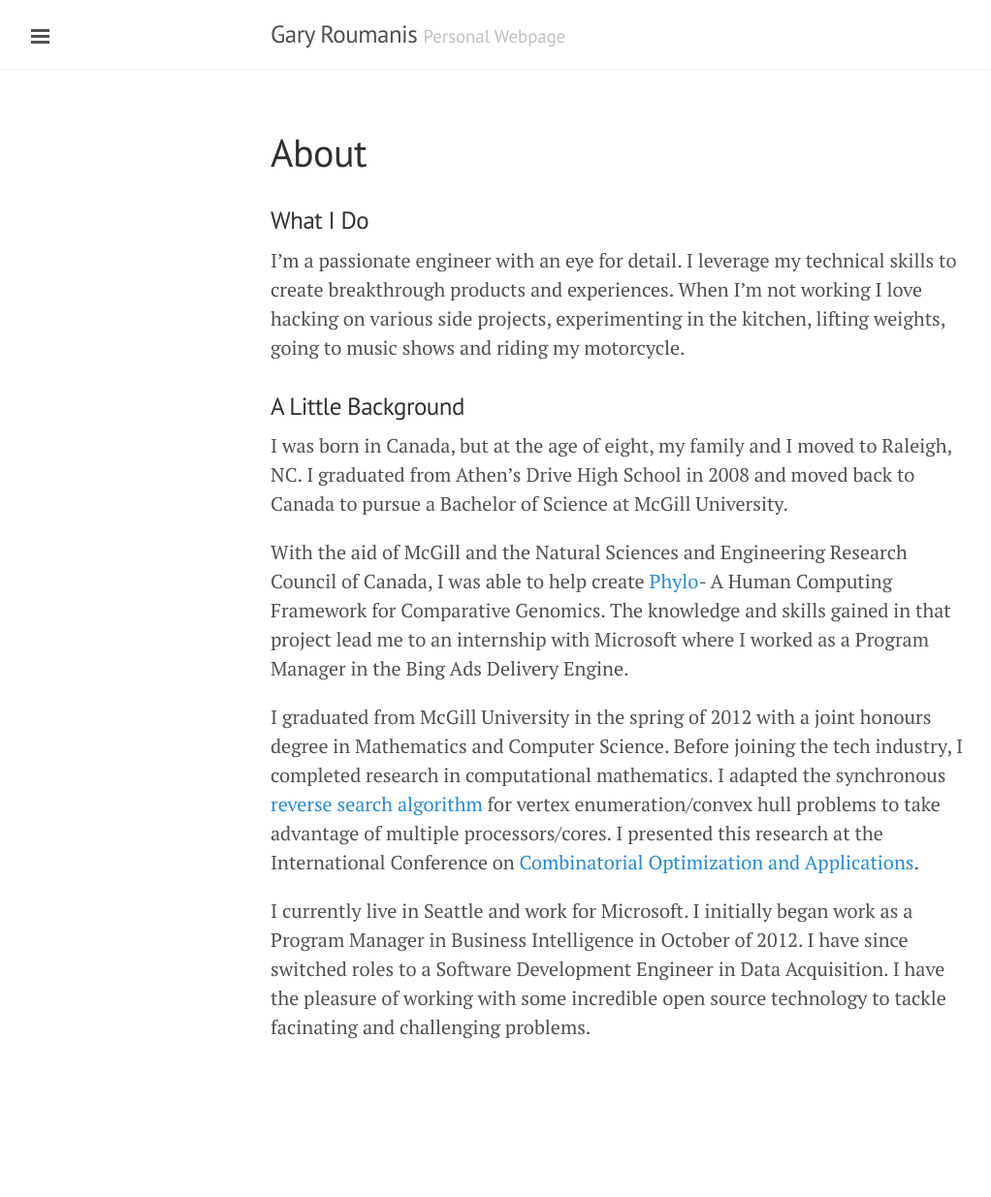
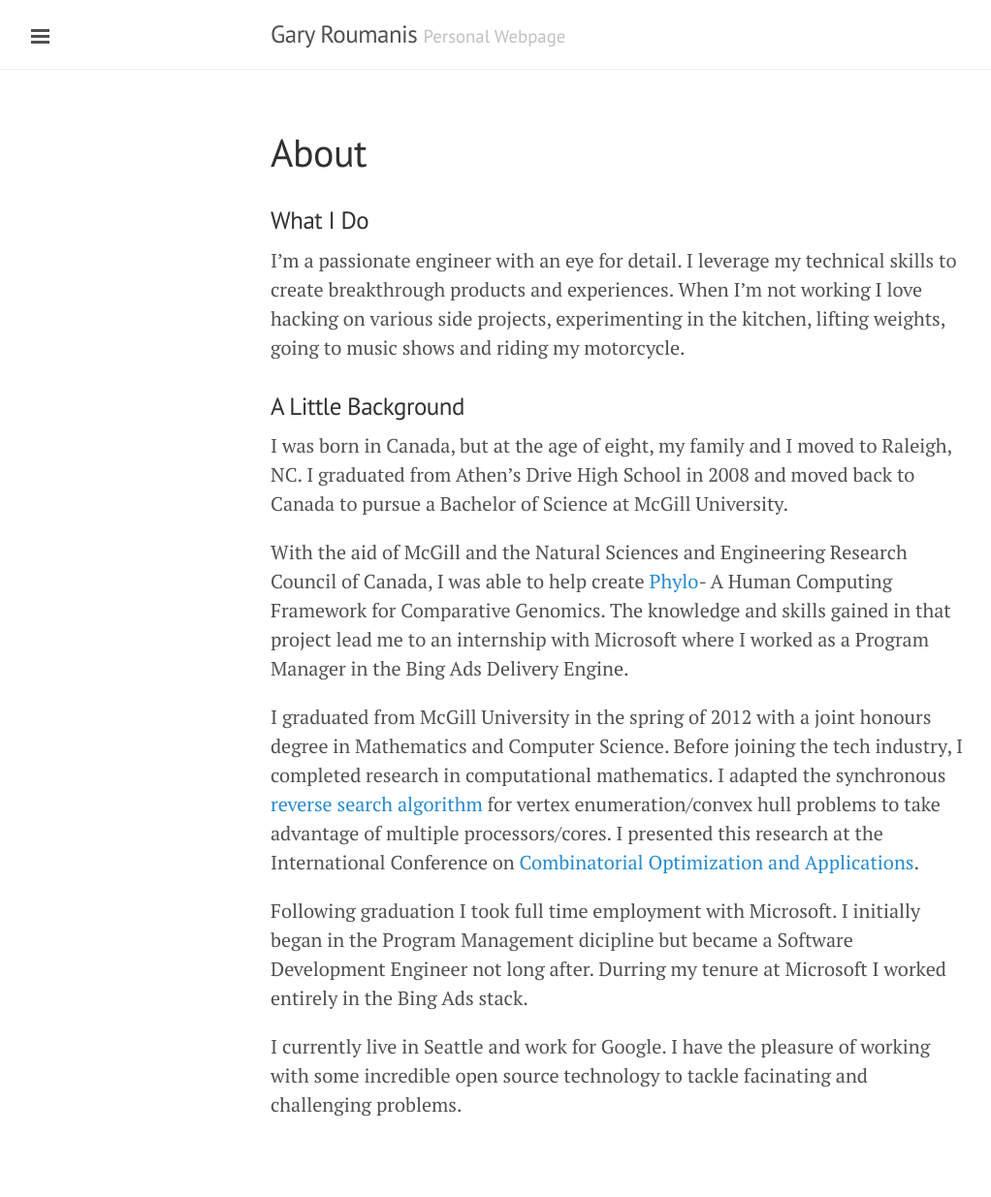
Before and after one commit to grouma/grouma.github.io, a Jekyll site: the page built from about.md, in a window 1280 px wide. Shown: the whole page at 97% size, without its empty margins (1-1023 px from the left). Built offline with Jekyll 4.4.1, drawn with Linux system fonts in a browser that asks for light colours; Markdown is read by kramdown in place of the engine named in the settings; before the commit the page ends 1155 px from its top, so only the background shows below that.

Commit message:
updating about

```diff
--- a/about.md
+++ b/about.md
@@ -15,4 +15,6 @@ With the aid of McGill and the Natural Sciences and Engineering Research Council
 
 I graduated from McGill University in the spring of 2012 with a joint honours degree in Mathematics and Computer Science. Before joining the tech industry, I completed research in computational mathematics. I adapted the synchronous <a href="http://cgm.cs.mcgill.ca/~avis/C/lrs.html">reverse search algorithm</a> for vertex enumeration/convex hull problems to take advantage of multiple processors/cores. I presented this research at the International Conference on <a href="http://www.cocoa2013.org/">Combinatorial Optimization and Applications</a>.
 
-I currently live in Seattle and work for Microsoft. I initially began work as a Program Manager in Business Intelligence in October of 2012. I have since switched roles to a Software Development Engineer in Data Acquisition. I have the pleasure of working with some incredible open source technology to tackle facinating and challenging problems.
+Following graduation I took full time employment with Microsoft. I initially began in the Program Management dicipline but became a Software Development Engineer not long after. Durring my tenure at Microsoft I worked entirely in the Bing Ads stack.
+
+I currently live in Seattle and work for Google. I have the pleasure of working with some incredible open source technology to tackle facinating and challenging problems.
```
Also changed, not shown: 3 other files.
